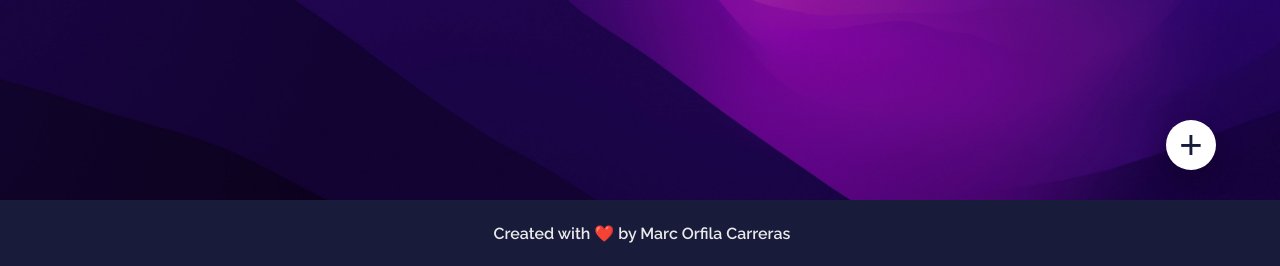
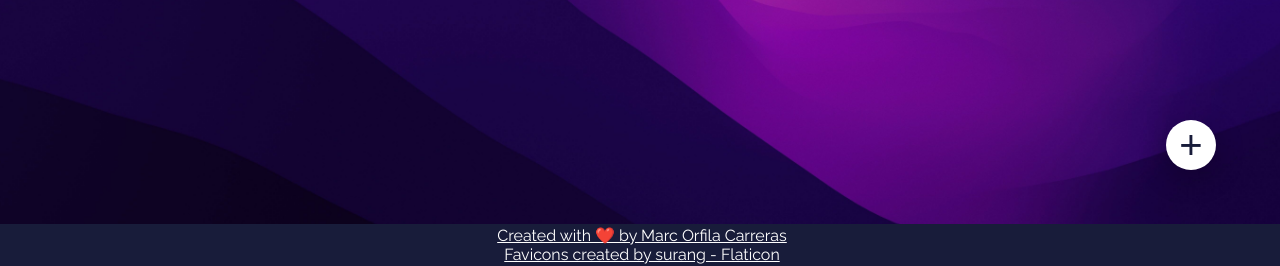
Before and after one commit to martadinata666/Homelium, a Flask app: page / in a window 1280 px wide. Shown: the part 534-800 px from the top of the page. Run offline with Flask 2, Linux system fonts and the light colour scheme.

Commit message:
add favicon and reference

```diff
--- a/app/static/styles/style.css
+++ b/app/static/styles/style.css
@@ -1,4 +1,11 @@
 @import url('https://fonts.googleapis.com/css2?family=Raleway:wght@400;600&display=swap');
+
+
+a:link, a:visited {
+  color: white;
+  text-decoration: underline;
+  cursor: auto;
+}
 
 body {
     background: url(../img/wallpaper.jpeg) no-repeat center center fixed;
--- a/app/templates/base.html
+++ b/app/templates/base.html
@@ -4,7 +4,7 @@
     <meta charset="UTF-8">
     <meta http-equiv="X-UA-Compatible" content="IE=edge">
     <meta name="viewport" content="width=device-width, initial-scale=1.0">
-
+    <link rel="icon" type="image/x-icon" href="/static/img/favicon.ico">
     <link rel= "stylesheet" type= "text/css" href= "{{ url_for('static',filename='styles/style.css') }}">
 
     <script src="{{url_for('static', filename='js/alert.js')}}"></script>
@@ -16,7 +16,8 @@
     {% block content %} {% endblock %}
 
     <footer>
-        <h4>Created with ❤️ by Marc Orfila Carreras</h4>
+        <a href="https://github.com/MarcOrfilaCarreras/Homelium" title="git source">Created with ❤️ by Marc Orfila Carreras</a><br/>
+        <a href="https://www.flaticon.com/free-icon/hot-air-balloon_6744194" title="hot air balloon icons">Favicons created by surang - Flaticon</a>
     </footer>
 
 </body>
```
Also changed, not shown: app/static/img/favicon.ico (added), app/static/img/hot-air-balloon.ico (added), app/static/img/hot-air-balloon.png (added).
